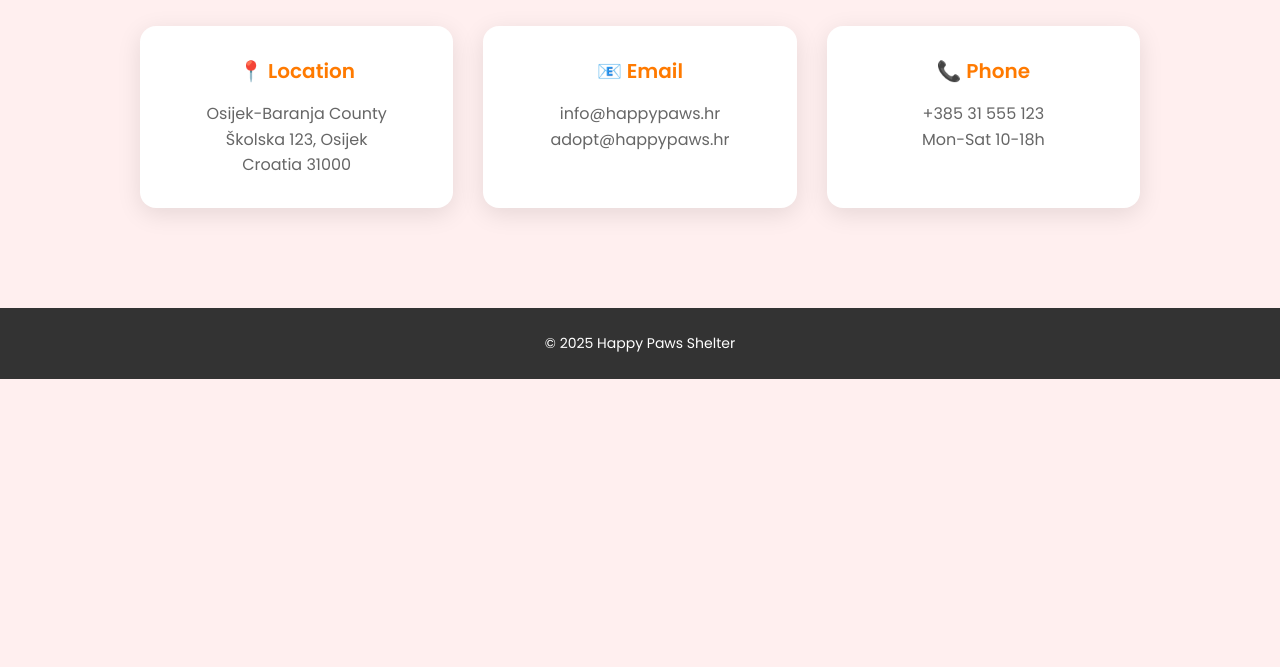
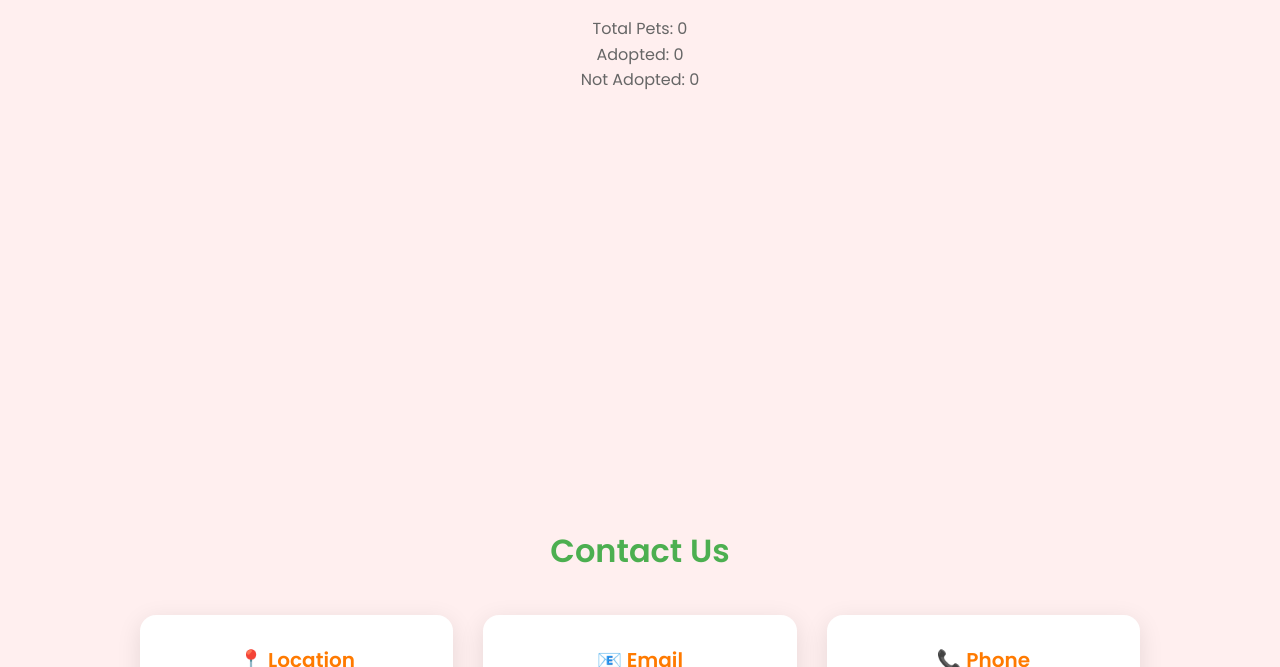
Before and after one commit to Mirjana3/Happy-Paws, a plain HTML site: page pages/myPage.html in a window 1280 px wide. Shown: the part 495-1162 px from the top of the page. Before the commit the page ends 874 px from the top, so only its background shows below. Drawn offline with nearby package versions, Linux system fonts and the light colour scheme; no server answers.

Commit message:
Add statistics section to myPage.html
Added a new statistics section with charts for adoption data.

```diff
--- a/pages/myPage.html
+++ b/pages/myPage.html
@@ -40,6 +40,23 @@
         </ol>
     </section>
 
+    <!-- Statistics Section -->
+    <section id="statistics">
+        <h2>Adoption Statistics</h2>
+
+        <div class="stats-overview">
+            <p>Total Pets: <span id="total">0</span></p>
+            <p>Adopted: <span id="adopted">0</span></p>
+            <p>Not Adopted: <span id="notAdopted">0</span></p>
+        </div>
+
+        <div class="charts-container">
+            <canvas id="petTypeChart"></canvas>
+            <canvas id="sizeChart"></canvas>
+            <canvas id="vaccinatedChart"></canvas>
+            <canvas id="healthChart"></canvas>
+        </div>
+    </section>
 
     <!-- Contact Section -->
     <section id="contact">
@@ -113,5 +130,8 @@
             });
         });
     </script>
+
+    <script src="https://cdn.jsdelivr.net/npm/chart.js"></script>
+    <script src="code.js"></script>
 </body>
 </html>
```
